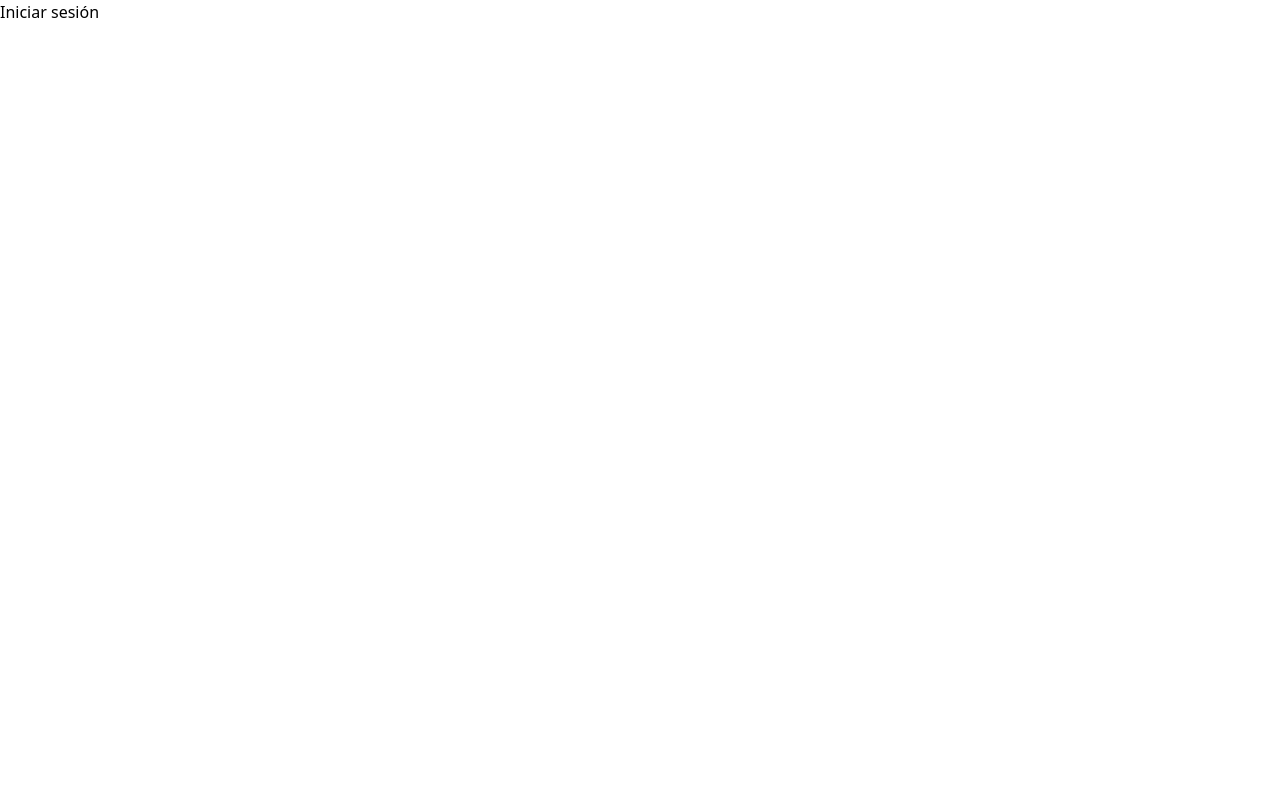
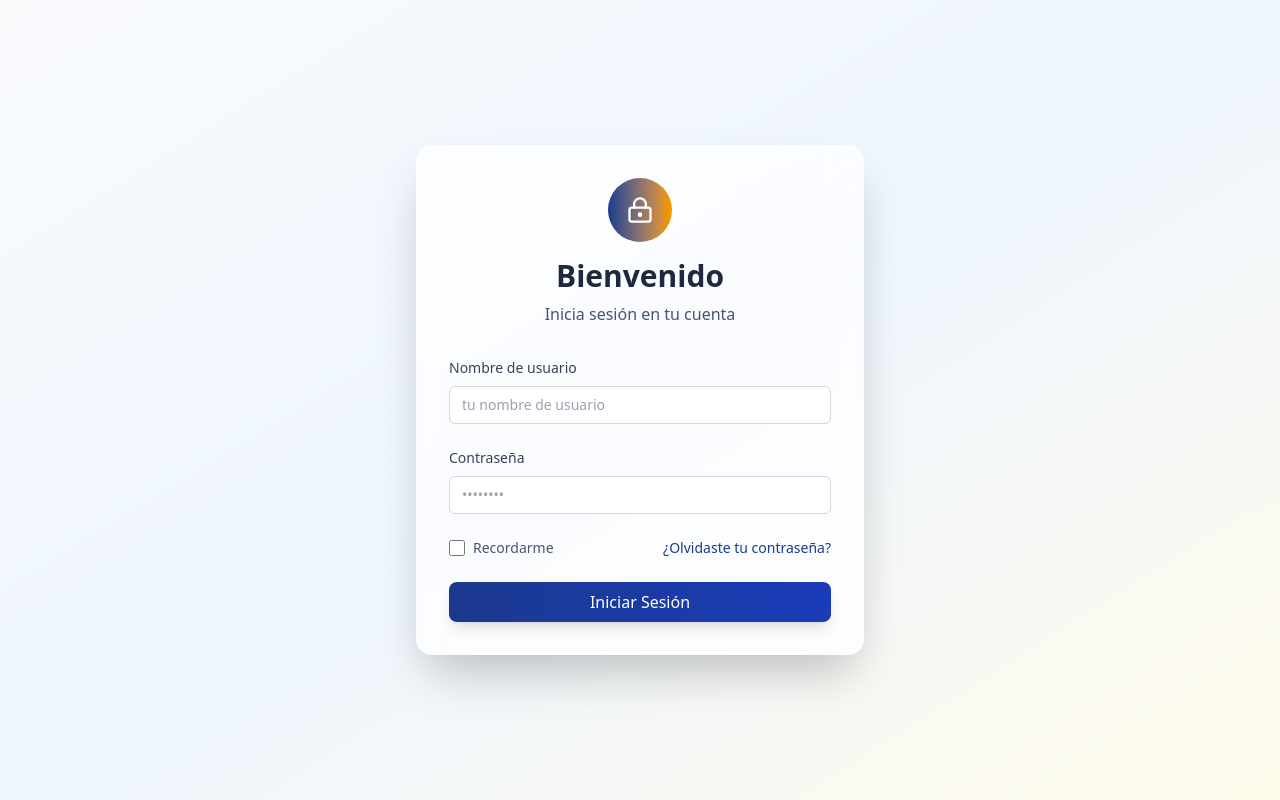
Before and after one commit to hecsolmay/prueba-tecnica-products-dummyjson, a React (Vite) app: page /login in a window 1280 px wide. Built offline with nearby package versions, Linux system fonts and the light colour scheme.

Commit message:
feat: update LoginPage to include LoginForm component for user authentication

```diff
--- a/src/pages/login/LoginPage.tsx
+++ b/src/pages/login/LoginPage.tsx
@@ -1,7 +1,38 @@
+import LoginForm from '@/components/login/LoginForm'
+import { LockKeyhole } from 'lucide-react'
+
 export default function LoginPage () {
   return (
-    <main>
-      <h1>Iniciar sesión</h1>
+    <main
+      className='flex min-h-screen items-center justify-center bg-gradient-to-br from-slate-50 via-blue-50 to-amber-50 p-4'
+    >
+      <div className='relative w-full max-w-md'>
+        {/* Login Card */}
+        <div
+          className='rounded-2xl border border-white/20 bg-white/70 p-8 shadow-2xl backdrop-blur-lg'
+        >
+          {/* Header */}
+          <div className='mb-8 text-center'>
+            <div
+              className='mx-auto mb-4 flex size-16 items-center justify-center rounded-full bg-gradient-to-r from-blue-900 to-amber-500'
+            >
+              <LockKeyhole className='size-7 text-white' />
+            </div>
+            <h1 className='mb-2 text-3xl font-bold text-slate-800'>
+              Bienvenido
+            </h1>
+            <p className='text-slate-600'>Inicia sesión en tu cuenta</p>
+          </div>
+
+          {/* Login Form */}
+          <LoginForm />
+        </div>
+
+        {/* Decorative elements */}
+        <div
+          className='absolute top-4 left-4 -z-10 h-72 w-72 rounded-full bg-gradient-to-r from-blue-900/20 to-amber-500/20 blur-3xl'
+        />
+      </div>
     </main>
   )
 }
```
